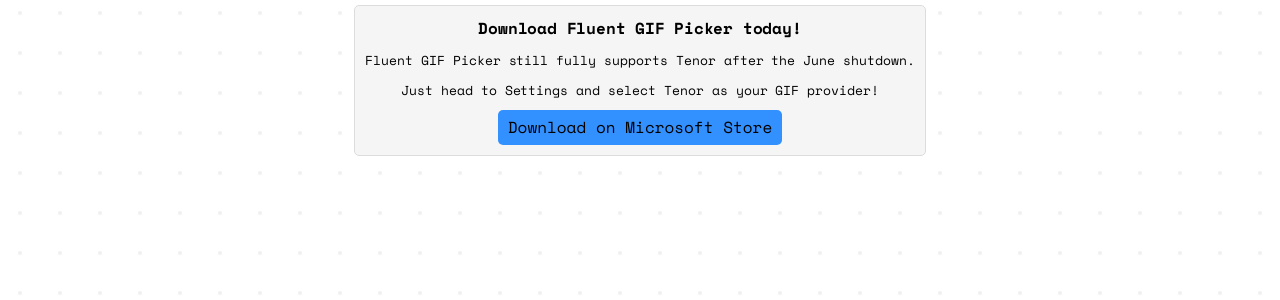
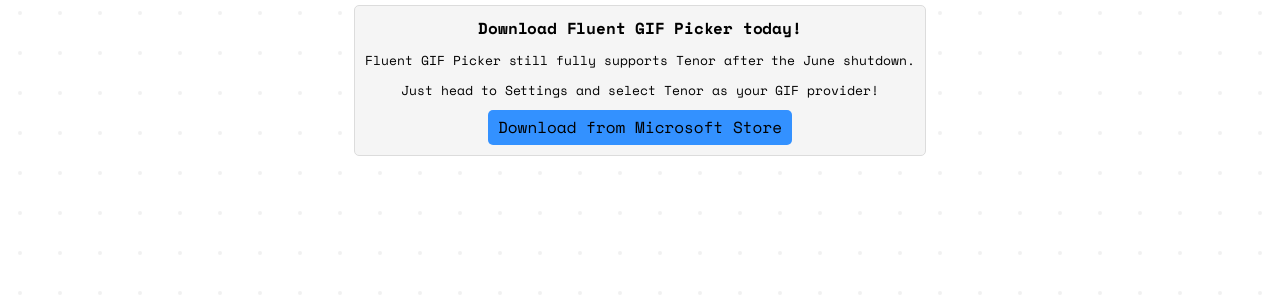
Before and after one commit to SLT-World/slt-world.github.io, a Jekyll site: the page index.html, which Jekyll copies as it is, in a window 1280 px wide. Shown: the part 567-867 px from the top of the page. Built offline with Jekyll 4.4.1, drawn with Linux system fonts in a browser that asks for light colours.

```diff
--- a/index.html
+++ b/index.html
@@ -228,7 +228,7 @@
             <h4 class="glitch" style="text-align: center;">Download Fluent GIF Picker today!</h4>
             <span class="glitch" style="font-size: small;text-align: center;">Fluent GIF Picker still fully supports Tenor after the June shutdown.</span>
             <span class="glitch" style="font-size: small;text-align: center;">Just head to Settings and select Tenor as your GIF provider!</span>
-            <a href="https://apps.microsoft.com/detail/9N6Q7KZX4NGJ" style="background: var(--accent-color);border: none;width: fit-content;padding: 0 10px;align-self: center;color: var(--font-color);" class="button">Download on Microsoft Store</a>
+            <a href="https://apps.microsoft.com/detail/9N6Q7KZX4NGJ" style="background: var(--accent-color);border: none;width: fit-content;padding: 0 10px;align-self: center;color: var(--font-color);" class="button">Download from Microsoft Store</a>
         </div>
         <p class="glitch" style="position: absolute;bottom: 10px;left: 0;right: 0;text-align: center;color: var(--secondary-color);overflow: clip;z-index: -1;">71089065078076082084077078073068079079075</p>
     </div>
```
Also changed, not shown: tests/index.md (+1 -0 lines).
